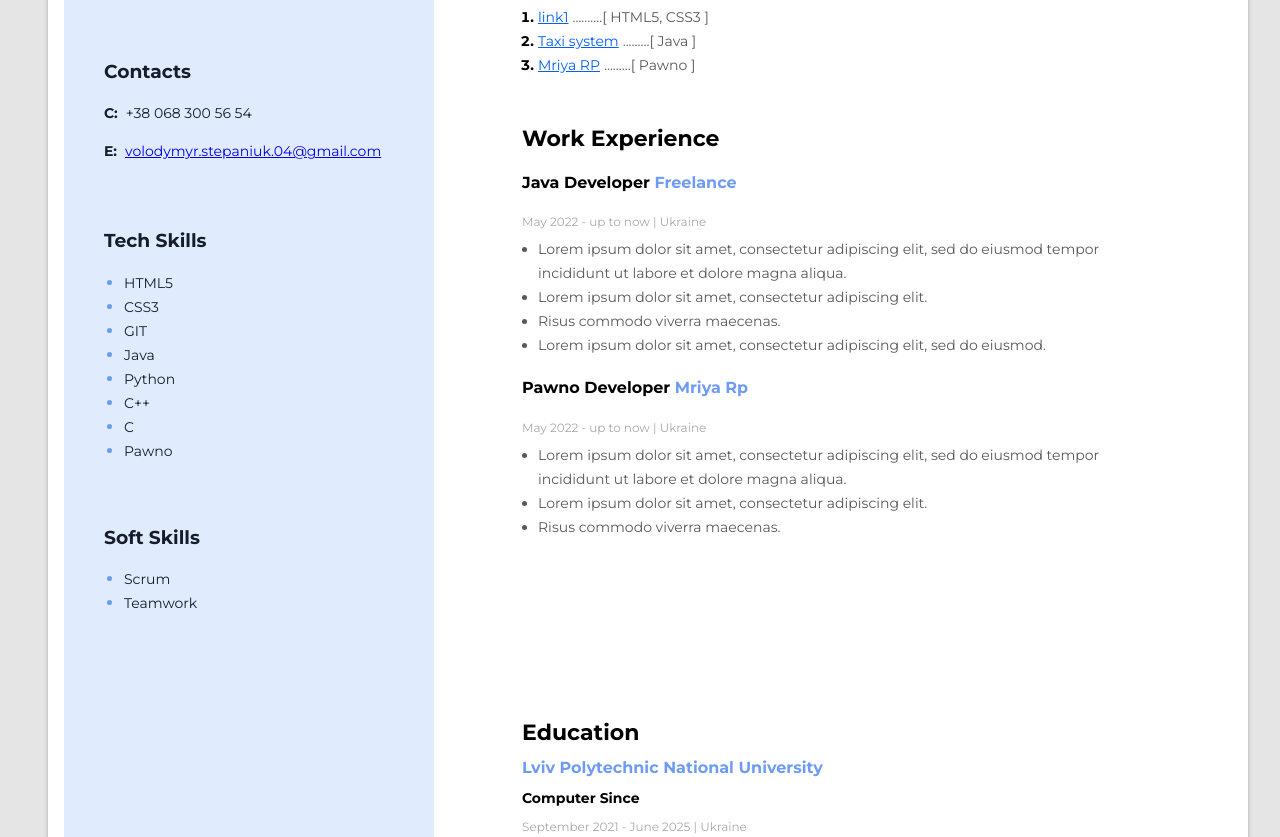
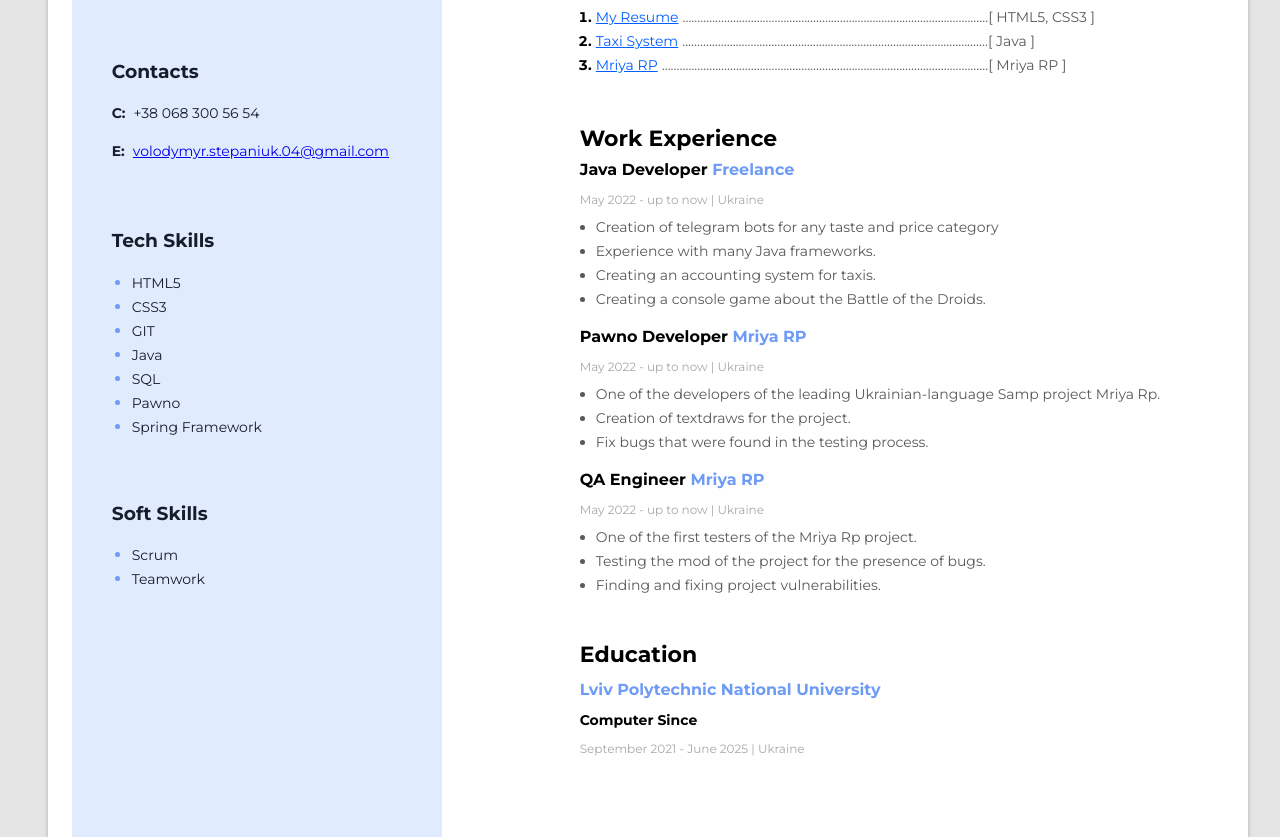
Before and after one commit to 606P1K/MyResumeProject, a plain HTML site: page index.html in a window 1280 px wide. Shown: the part 470-1307 px from the top of the page. Drawn offline with Linux system fonts and the light colour scheme.

Commit message:
Update Resume

```diff
--- a/css/styles.css
+++ b/css/styles.css
@@ -92,7 +92,7 @@ body {
 
 /* Work Experience */
 .work-experince-container {
-  margin-bottom: 180px;
+  margin: 0 0 44px 0;
 }
 .work-experince-place {
   margin: 0 0 16px 0;
@@ -102,6 +102,7 @@ body {
   font-weight: 700;
   font-size: 16px;
   line-height: 20px;
+  margin: 0;
   color: #000000;
 }
 .work-experince-company {
@@ -139,7 +140,7 @@ body {
   color: #6d9bf5;
   margin: 12px 0 12px 0;
 }
-.education-direction{
+.education-direction {
   font-style: normal;
   font-weight: 700;
   font-size: 14px;
@@ -147,18 +148,18 @@ body {
   color: #000000;
   margin: 12px 0 12px 0;
 }
-.education-date{
+.education-date {
   font-style: normal;
   font-weight: 400;
   font-size: 12px;
   line-height: 15px;
-  color: #A8A8A8;
+  color: #a8a8a8;
 }
 /* Sidebar */
 .sidebar {
   background-color: #e0ebfe;
   width: 370px;
-  margin-left: 16px;
+  margin-right: 50px;
 }
 /* My Photo */
 .my-photo {
--- a/index.html
+++ b/index.html
@@ -26,10 +26,10 @@
           <h2 class="my-profession">Java Developer</h2>
           <h1 class="my-name">Volodymyr Stepaniuk</h1>
           <p class="my-descr">
-            Lorem ipsum dolor sit amet, consectetur adipiscing elit, sed do
-            eiusmod tempor incididunt ut labore et dolore magna aliqua. Quis
-            ipsum suspendisse ultrices gravida. Risus commodo viverra maecenas
-            accumsan lacus vel facilisis.
+            High communication and adaptation skills. Successful teamwork.
+            Ability to work in stressful, critical situations and support multitasking.
+            Ability to go beyond instructions and get quality results.
+            Responsibility, activity, accuracy, efficiency, stress resistance, perseverance are desrcibing me.
           </p>
         </div>
         <!-- My Projects -->
@@ -37,16 +37,35 @@
           <h3 class="main-content-title">Projects</h3>
           <ol class="project-list">
             <li class="project-list-item">
-              <a href="https://cryptohub.p.goit.global" class="project-item-link">link1</a>
-              <span class="project-item-descr">..........[ HTML5, CSS3 ]</span>
+              <a
+                href="https://github.com/606P1K/MyResumeProject"
+                class="project-item-link"
+                >My Resume</a
+              >
+              <span class="project-item-descr"
+                >.......................................................................................................[
+                HTML5, CSS3 ]</span
+              >
             </li>
             <li class="project-list-item">
-              <a href="https://github.com/606P1K/Coursework" class="project-item-link">Taxi system</a>
-            <span class="project-item-descr">.........[ Java ]</span>
+              <a
+                href="https://github.com/606P1K/Coursework"
+                class="project-item-link"
+                >Taxi System</a
+              >
+              <span class="project-item-descr"
+                >.......................................................................................................[
+                Java ]</span
+              >
             </li>
             <li class="project-list-item">
-              <a href="https://mriya-rp.com" class="project-item-link">Mriya RP</a>
-              <span class="project-item-descr">.........[ Pawno ]</span>
+              <a href="https://mriya-rp.com" class="project-item-link"
+                >Mriya RP</a
+              >
+              <span class="project-item-descr"
+                >..............................................................................................................[
+                Mriya RP ]</span
+              >
             </li>
           </ol>
         </div>
@@ -56,35 +75,60 @@
           <h3 class="main-content-title">Work Experience</h3>
           <!-- Company 1 -->
           <div class="work-experince-place">
-            <h4 class="work-experince-position">Java Developer <span class="work-experince-company">Freelance</span></h4>
+            <h4 class="work-experince-position">
+              Java Developer
+              <span class="work-experince-company">Freelance</span>
+            </h4>
             <p class="work-period">May 2022 - up to now | Ukraine</p>
             <ul class="work-duties-list">
               <li class="work-duties-item">
-                Lorem ipsum dolor sit amet, consectetur adipiscing elit, sed do
-                eiusmod tempor incididunt ut labore et dolore magna aliqua.
-              </li class="work-duties-item">
-              <li class="work-duties-item">Lorem ipsum dolor sit amet, consectetur adipiscing elit.</li>
-              <li class="work-duties-item">Risus commodo viverra maecenas.</li>
+                Creation of telegram bots for any taste and price category
+              </li>
               <li class="work-duties-item">
-                Lorem ipsum dolor sit amet, consectetur adipiscing elit, sed do
-                eiusmod.
+                Experience with many Java frameworks.
+              </li>
+              <li class="work-duties-item">Creating an accounting system for taxis.</li>
+              <li class="work-duties-item">
+                Creating a console game about the Battle of the Droids.
               </li>
             </ul>
           </div>
 
           <!-- Company 2 -->
           <div class="work-experince-place">
-            <h4 class="work-experince-position">Pawno Developer <span class="work-experince-company">Mriya Rp</span></h4>
+            <h4 class="work-experince-position">
+              Pawno Developer
+              <span class="work-experince-company">Mriya RP</span>
+            </h4>
             <p class="work-period">May 2022 - up to now | Ukraine</p>
             <ul class="work-duties-list">
               <li class="work-duties-item">
-                Lorem ipsum dolor sit amet, consectetur adipiscing elit, sed do
-                eiusmod tempor incididunt ut labore et dolore magna aliqua.
-              </li class="work-duties-item">
-              <li class="work-duties-item">Lorem ipsum dolor sit amet, consectetur adipiscing elit.</li>
-              <li class="work-duties-item">Risus commodo viverra maecenas.</li>
+                One of the developers of the leading Ukrainian-language Samp project Mriya Rp.
+              </li>
+              <li class="work-duties-item">
+                Creation of textdraws for the project.
+              </li>
+              <li class="work-duties-item">Fix bugs that were found in the testing process.</li>
             </ul>
           </div>
+
+          <div class="work-experince-place">
+            <h4 class="work-experince-position">
+              QA Engineer
+              <span class="work-experince-company">Mriya RP</span>
+            </h4>
+            <p class="work-period">May 2022 - up to now | Ukraine</p>
+            <ul class="work-duties-list">
+              <li class="work-duties-item">
+                One of the first testers of the Mriya Rp project.
+              </li>
+              <li class="work-duties-item">
+                Testing the mod of the project for the presence of bugs.
+              </li>
+              <li class="work-duties-item">Finding and fixing project vulnerabilities.</li>
+            </ul>
+          </div>
+
         </div>
         <!-- Education -->
         <div class="education-container">
@@ -98,7 +142,7 @@
       <aside class="sidebar">
         <img
           class="my-photo"
-          src="./img/image.png"
+          src="./img/image.jpg"
           alt="Fuck,it's my photo"
           width="200"
           height="200"
@@ -126,10 +170,9 @@
             <li><span class="skills-list-item">CSS3</span></li>
             <li><span class="skills-list-item">GIT</span></li>
             <li><span class="skills-list-item">Java</span></li>
-            <li><span class="skills-list-item">Python</span></li>
-            <li><span class="skills-list-item">C++</span></li>
-            <li><span class="skills-list-item">C</span></li>
+            <li><span class="skills-list-item">SQL</span></li>
             <li><span class="skills-list-item">Pawno</span></li>
+            <li><span class="skills-list-item">Spring Framework</span></li>
           </ul>
         </div>
 
```
Also changed, not shown: img/image.jpg (added), img/image.png (deleted).
